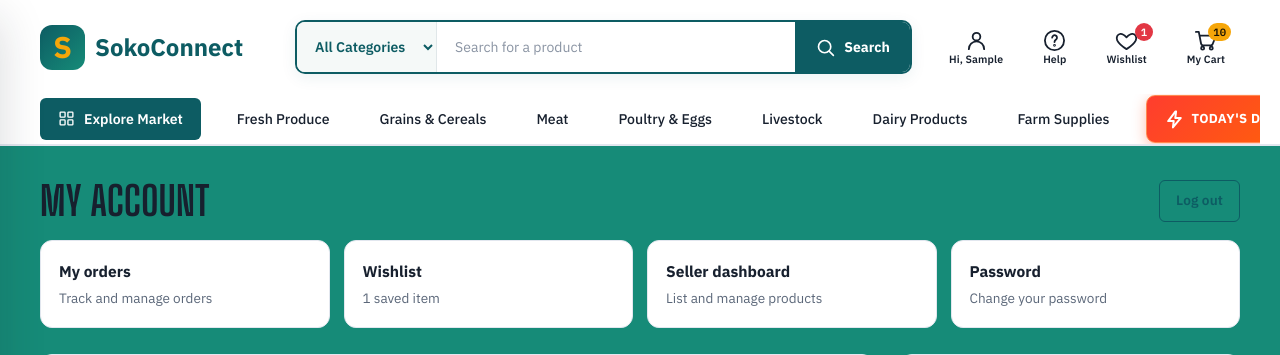
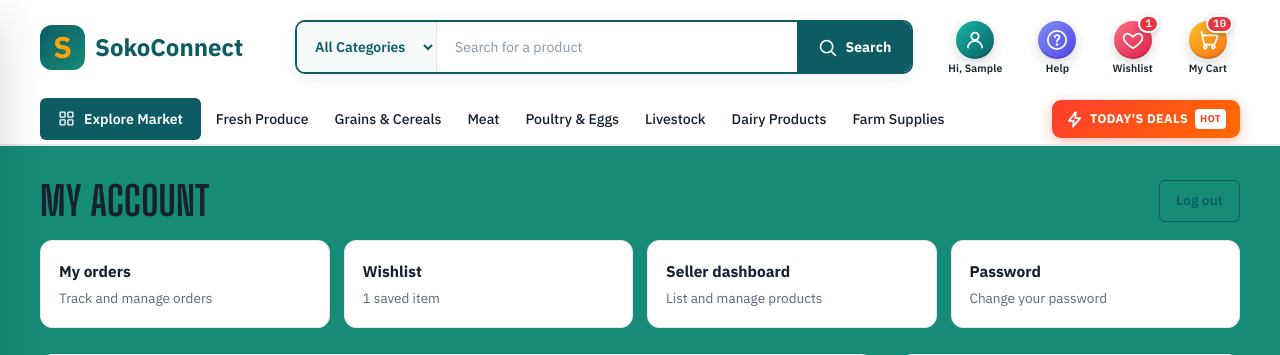
Before and after one commit to timayobrian6-droid/SOKOCONNECT, a Django app: page /accounts/ in a window 1280 px wide. Shown: the top 355 px of the page. Run offline with Django 5.2, Linux system fonts and the light colour scheme; a user stored in the database is signed in; data comes from the database, SQL or seed files in the repository; tables that the repository leaves empty hold one stand-in row (values such as "Sample post"); some libraries are stand-ins or nearby versions.

Commit message:
Colourful header icons; keep Today's Deals inside the department bar
Co-Authored-By: Devin AI <158243242+devin-ai-integration[bot]@users.noreply.github.com>

```diff
--- a/static/css/style.css
+++ b/static/css/style.css
@@ -732,3 +732,32 @@ button { font-family: inherit; }
 .section-head .sub, .breadcrumb-bz, .breadcrumb-bz a, .breadcrumb-bz svg, .page-section > .muted, .prose p, .list-toolbar .chk, .pager span { color: rgba(255, 255, 255, .9); }
 .prose h3, .breadcrumb-bz .cur { color: #fff; }
 .page-section > .muted a, .prose p a, .breadcrumb-bz a:hover { color: var(--marigold); }
+
+/* colourful header action icons */
+.hact { gap: 4px; padding: 6px 8px; }
+.hact svg.svg-ico { width: 38px; height: 38px; padding: 8px; border-radius: 50%; color: #fff; stroke: #fff; box-shadow: 0 4px 12px rgba(23, 32, 46, .18), inset 0 -2px 0 rgba(0, 0, 0, .15); transition: transform .18s ease, box-shadow .18s ease; }
+.hact:hover { background: transparent; }
+.hact:hover svg.svg-ico { transform: translateY(-2px) rotate(-6deg); box-shadow: 0 8px 18px rgba(23, 32, 46, .26); }
+.hact:hover svg.svg-ico, .hact svg.svg-ico { color: #fff; }
+.nav-toggle svg.svg-ico { background: linear-gradient(135deg, #34d399, #059669); }
+.hact-account svg.svg-ico { background: linear-gradient(135deg, #14b8a6, #0d5c63); }
+.hact-help svg.svg-ico { background: linear-gradient(135deg, #818cf8, #4f46e5); }
+.wishlist-act svg.svg-ico { background: linear-gradient(135deg, #fb7185, #e11d48); }
+.hact.cart svg.svg-ico { background: linear-gradient(135deg, #fbbf24, #f97316); }
+.hact .hact-txt { color: var(--ink); }
+.hact .count { top: 0; right: 2px; border: 2px solid #fff; box-shadow: 0 2px 6px rgba(0, 0, 0, .2); }
+.hact.cart .count { background: var(--signal); color: #fff; }
+
+/* department nav: keep everything inside the bar */
+.deptnav .wrap { gap: 4px; }
+.deptnav a.dept-link { padding: 8px 11px; }
+.dept-deals { margin-left: auto; flex: none; display: inline-flex; align-items: center; gap: 7px; padding: 9px 14px; background: linear-gradient(135deg, #ff3d2e, #ff6b00); color: #fff; font-size: .78rem; font-weight: 800; letter-spacing: .03em; text-transform: uppercase; border-radius: 9px; box-shadow: 0 4px 14px rgba(255, 75, 30, .35); white-space: nowrap; transition: transform .2s ease, box-shadow .2s ease; }
+.dept-deals:hover { color: #fff; transform: translateY(-2px); box-shadow: 0 7px 20px rgba(255, 75, 30, .5); }
+.dept-deals .hot-pill { background: #fff; color: #f04423; padding: 2px 5px; border-radius: 4px; font-size: .62rem; font-weight: 900; }
+@media (max-width: 1200px) { .deptnav a.dept-link { padding: 8px 8px; font-size: .84rem; } .dept-all { padding: 10px 14px; } }
+@media (max-width: 991px) { .dept-deals .hot-pill { display: none; } }
+@media (max-width: 1100px) { .dept-deals .hot-pill { display: none; } .deptnav a.dept-link { padding: 8px 6px; font-size: .8rem; } .dept-all { padding: 9px 12px; font-size: .84rem; } .dept-deals { padding: 8px 11px; font-size: .72rem; } }
+@media (max-width: 991px) { .searchbar { margin-right: 0; width: auto; } }
+@media (max-width: 560px) { .hact svg.svg-ico { width: 34px; height: 34px; padding: 7px; } }
+@media (max-width: 1023px) { .deptnav .wrap { flex-wrap: wrap; row-gap: 6px; padding-block: 8px; overflow: visible; } }
+@media (max-width: 767px) { .deptnav a.dept-link { display: none; } .deptnav .wrap { flex-wrap: nowrap; justify-content: space-between; } .dept-deals .hot-pill { display: inline; } }
--- a/templates/base.html
+++ b/templates/base.html
@@ -59,7 +59,7 @@
 
           <div class="header-actions">
             <div class="account-menu">
-              <a class="hact" href="{% if user.is_authenticated %}{% url 'accounts:account' %}{% else %}{% url 'accounts:login' %}{% endif %}" id="accountToggle" aria-haspopup="true" aria-expanded="false">
+              <a class="hact hact-account" href="{% if user.is_authenticated %}{% url 'accounts:account' %}{% else %}{% url 'accounts:login' %}{% endif %}" id="accountToggle" aria-haspopup="true" aria-expanded="false">
                 <svg class="svg-ico" viewBox="0 0 24 24" aria-hidden="true"><circle cx="12" cy="8" r="4"></circle><path d="M4 21a8 8 0 0 1 16 0"></path></svg>
                 <span class="hact-txt">{% if user.is_authenticated %}Hi, {{ user.first_name|default:user.username|truncatechars:12 }}{% else %}My Account{% endif %}</span>
               </a>
@@ -78,7 +78,7 @@
               </div>
             </div>
 
-            <a class="hact" href="{% url 'store:page' 'help' %}" aria-label="Get help">
+            <a class="hact hact-help" href="{% url 'store:page' 'help' %}" aria-label="Get help">
               <svg class="svg-ico" viewBox="0 0 24 24" aria-hidden="true"><circle cx="12" cy="12" r="10"></circle><path d="M9.6 9a2.5 2.5 0 1 1 4.4 1.6c-1.2 1-2 1.4-2 3"></path><circle cx="12" cy="17" r="0.5"></circle></svg>
               <span class="hact-txt">Help</span>
             </a>
@@ -98,7 +98,7 @@
       </div>
 
       <nav class="deptnav" aria-label="Departments">
-        <div class="wrap" style="display: flex; align-items: center; gap: 22px;">
+        <div class="wrap">
           <a class="dept-all" href="{% url 'store:product_list' %}">
             <svg class="svg-ico" viewBox="0 0 24 24" aria-hidden="true"><rect x="3" y="3" width="7" height="7" rx="1"></rect><rect x="14" y="3" width="7" height="7" rx="1"></rect><rect x="3" y="14" width="7" height="7" rx="1"></rect><rect x="14" y="14" width="7" height="7" rx="1"></rect></svg>
             Explore Market
@@ -106,13 +106,10 @@
           {% for c in nav_categories %}
           <a class="dept-link{% if category.slug == c.slug %} active{% endif %}" href="{{ c.get_absolute_url }}">{{ c.name }}</a>
           {% endfor %}
-          <a href="{% url 'store:product_list' %}?deals=1"
-            style="margin-left: auto; flex-shrink: 0; display: inline-flex; align-items: center; justify-content: center; gap: 8px; padding: 12px 18px; background: linear-gradient(135deg, #ff3d2e 0%, #ff6b00 100%); color: #ffffff; font-size: 13px; font-weight: 900; letter-spacing: 0.4px; text-decoration: none; text-transform: uppercase; border-radius: 9px; border: 1px solid #ff8a50; box-shadow: 0 4px 14px rgba(255, 75, 30, 0.35); white-space: nowrap; transition: transform 0.2s ease, box-shadow 0.2s ease;"
-            onmouseover="this.style.transform='translateY(-2px)'; this.style.boxShadow='0 7px 20px rgba(255,75,30,0.5)'"
-            onmouseout="this.style.transform='translateY(0)'; this.style.boxShadow='0 4px 14px rgba(255,75,30,0.35)'">
-            <svg viewBox="0 0 24 24" width="19" height="19" fill="none" stroke="currentColor" stroke-width="2.5" stroke-linecap="round" stroke-linejoin="round" aria-hidden="true"><path d="M13 2L4 14h7l-1 8 10-12h-7l1-8z"></path></svg>
+          <a class="dept-deals" href="{% url 'store:product_list' %}?deals=1">
+            <svg viewBox="0 0 24 24" width="17" height="17" fill="none" stroke="currentColor" stroke-width="2.5" stroke-linecap="round" stroke-linejoin="round" aria-hidden="true"><path d="M13 2L4 14h7l-1 8 10-12h-7l1-8z"></path></svg>
             Today's Deals
-            <span style="background: #ffffff; color: #f04423; padding: 3px 6px; border-radius: 4px; font-size: 10px; font-weight: 900;">HOT</span>
+            <span class="hot-pill">HOT</span>
           </a>
         </div>
       </nav>
```
